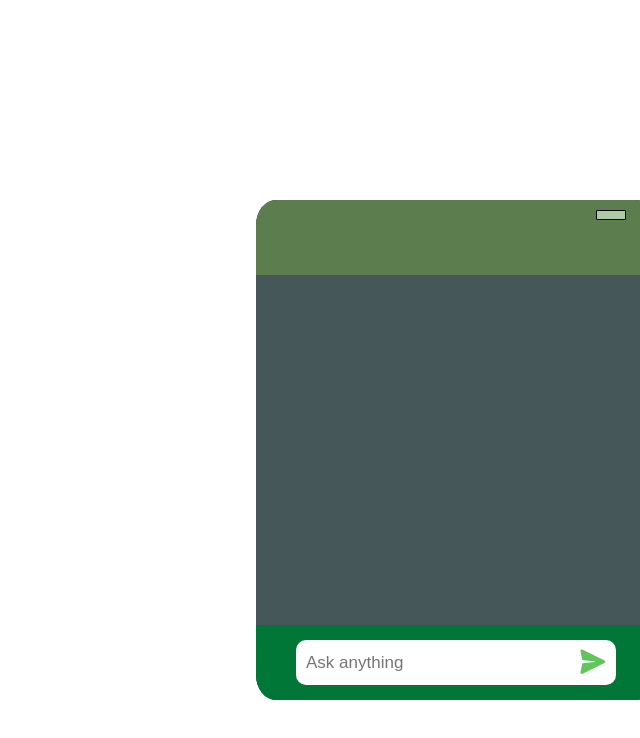
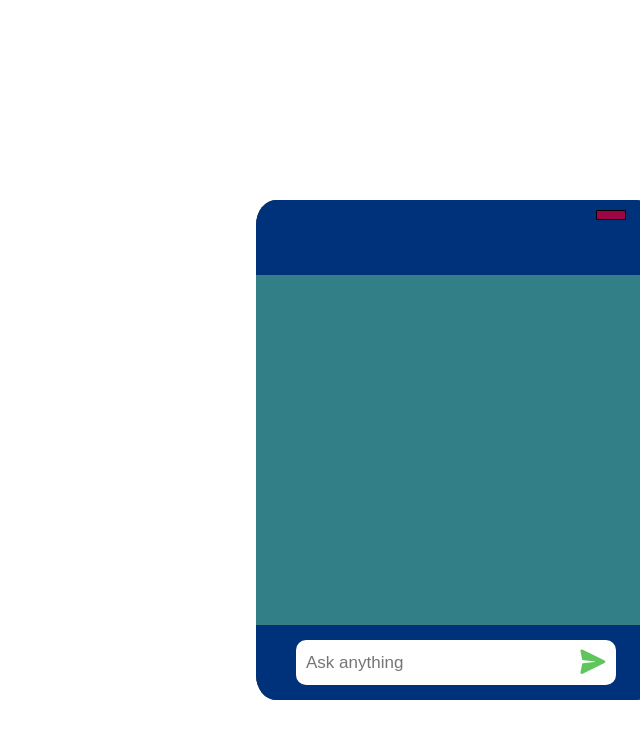
Before and after one commit to nika97z/chatbot, a website: page chatbot/front/chat.html in a window 1280 px wide. Both pictures are taken after a click on the icon 1153 px from the left and 652 px from the top of the page. Shown: the whole page, without its empty margins (640-1280 px from the left). Drawn offline with nearby package versions, Linux system fonts and the light colour scheme.

Commit message:
Update index.css

```diff
--- a/chatbot/front/index.css
+++ b/chatbot/front/index.css
@@ -20,7 +20,6 @@ body {
   cursor: pointer;
   transform-origin: center;
   animation: launcherFloat 2.8s ease-in-out infinite;
-  color: rgb(62, 62, 174);
 }
 
 .fa-solid.launcher-hidden {
@@ -54,7 +53,7 @@ body {
 }
 .main .header {
   height: 15%;
-  background-color: rgb(92, 126, 78);
+  background-color: rgb(0, 50, 124);
   width: 100%;
   position: relative;
 }
@@ -63,7 +62,7 @@ body {
   height: 10px;
   border: solid 1px black;
   border-radius: 10%;
-  background-color: rgb(172, 203, 162);
+  background-color: rgb(158, 5, 69);
   position: absolute;
   left: 85%;
   top: 10px;
@@ -72,7 +71,7 @@ body {
 .main .content {
   height: 70%;
   width: 100%;
-  background-color: rgb(70, 87, 89);
+  background-color: rgb(51, 127, 136);
   padding: 10px;
   display: flex;
   flex-direction: column;
@@ -88,7 +87,7 @@ body {
   border: solid 1px black;
   padding: 10px;
   border-radius: 15px;
-  background-color: rgb(172, 203, 162);
+  background-color: rgb(121, 206, 212);
   white-space: normal;
   overflow-wrap: anywhere;
   word-break: break-word;
@@ -99,7 +98,7 @@ body {
   border: solid 1px black;
   padding: 10px;
   border-radius: 15px;
-  background-color: sandybrown;
+  background-color: rgb(201, 146, 247);
   align-self: flex-start;
   white-space: normal;
   overflow-wrap: anywhere;
@@ -121,7 +120,7 @@ body {
 }
 .main .footer {
   height: 15%;
-  background-color: rgb(0, 118, 55);
+  background-color: rgb(0, 50, 124);
 }
 .main .footer form {
   display: flex;
```
